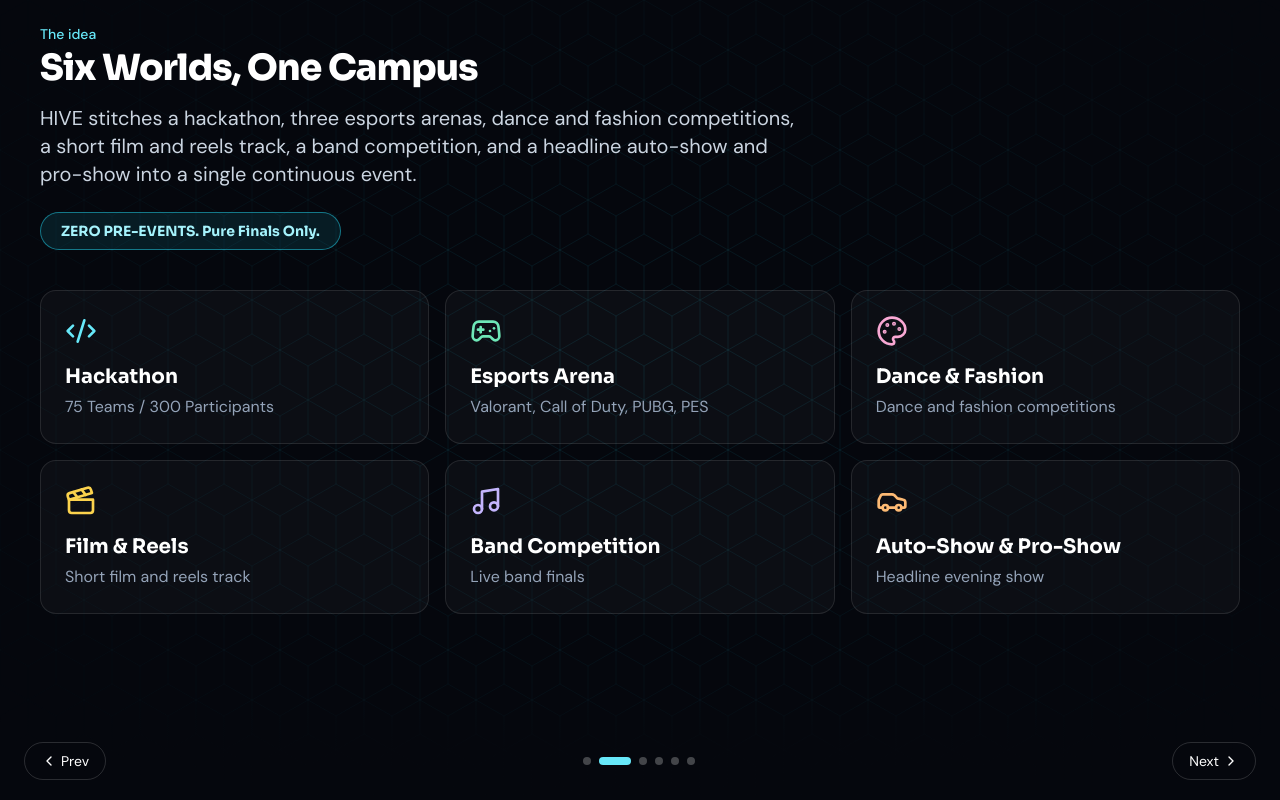
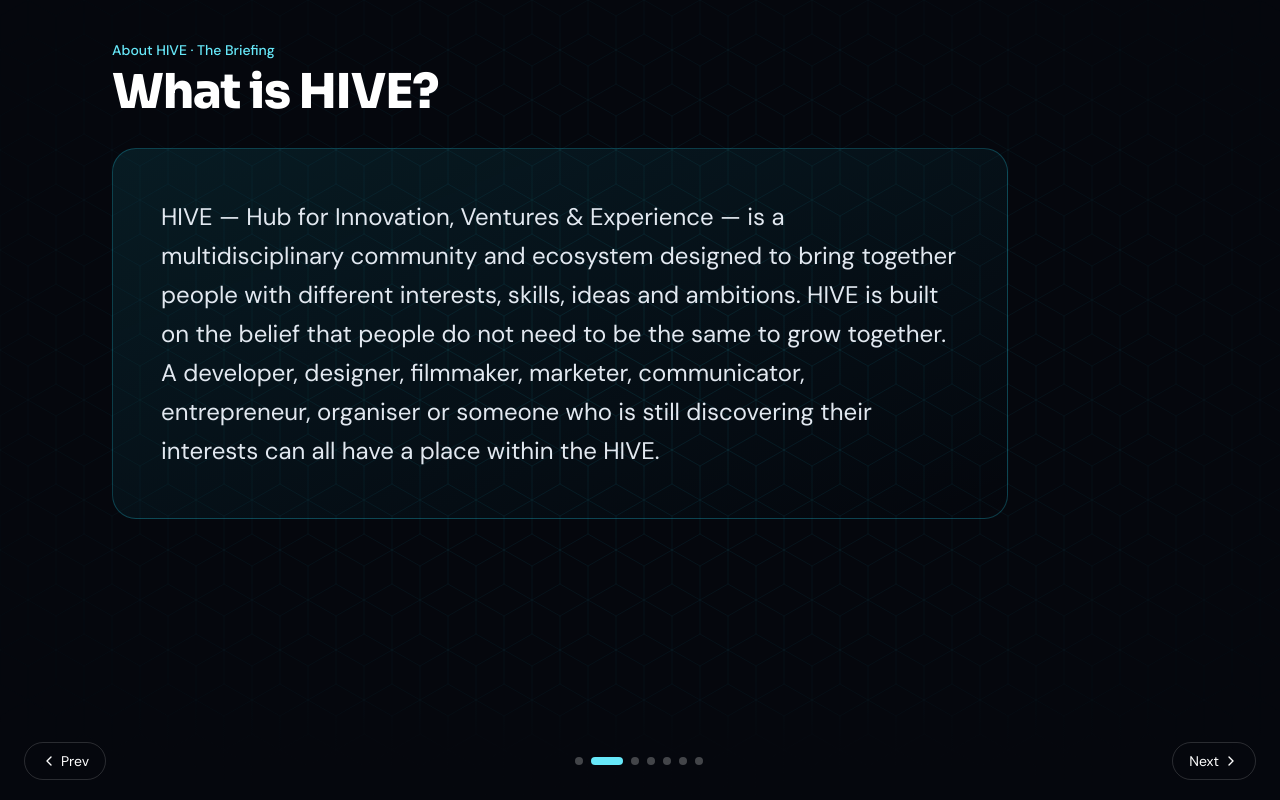
Before and after one commit to SharkSpidy/genesis-deck, a React (Vite) app: page / in a window 1280 px wide. Both pictures are taken after a click on the button 627 px from the left and 761 px from the top of the page. Built offline with nearby package versions, Linux system fonts and the light colour scheme.

Commit message:
Changes Pushed

```diff
--- a/src/App.tsx
+++ b/src/App.tsx
@@ -2,13 +2,14 @@ import { useCallback, useEffect, useState } from 'react'
 import { AnimatePresence, motion } from 'framer-motion'
 import { ChevronLeft, ChevronRight } from 'lucide-react'
 import Slide01Title from './slides/Slide01Title'
-import Slide02Idea from './slides/Slide02Idea'
-import Slide03Value from './slides/Slide03Value'
-import Slide04Revenue from './slides/Slide04Revenue'
-import Slide05Prizes from './slides/Slide05Prizes'
-import Slide06Budget from './slides/Slide06Budget'
+import Slide02About from './slides/Slide02About'
+import Slide03Idea from './slides/Slide03Idea'
+import Slide04Prizes from './slides/Slide04Prizes'
+import Slide05Budget from './slides/Slide05Budget'
+import Slide06Roi from './slides/Slide06Roi'
+import Slide07Appendix from './slides/Slide07Appendix'
 
-const SLIDES = [Slide01Title, Slide02Idea, Slide03Value, Slide04Revenue, Slide05Prizes, Slide06Budget]
+const SLIDES = [Slide01Title, Slide02About, Slide03Idea, Slide04Prizes, Slide05Budget, Slide06Roi, Slide07Appendix]
 
 export default function App() {
   const [currentSlide, setCurrentSlide] = useState(0)
--- /dev/null
+++ b/src/slides/Slide02About.tsx
@@ -0,0 +1,13 @@
+import SlideFrame from './SlideFrame'
+
+export default function Slide02About() {
+  return (
+    <SlideFrame title="What is HIVE?" kicker="About HIVE · The Briefing">
+      <div className="max-w-4xl rounded-3xl border border-cyan-400/25 bg-gradient-to-br from-cyan-400/10 to-transparent p-8 md:p-12">
+        <p className="text-lg leading-relaxed text-slate-200 md:text-2xl md:leading-relaxed">
+          HIVE — Hub for Innovation, Ventures &amp; Experience — is a multidisciplinary community and ecosystem designed to bring together people with different interests, skills, ideas and ambitions. HIVE is built on the belief that people do not need to be the same to grow together. A developer, designer, filmmaker, marketer, communicator, entrepreneur, organiser or someone who is still discovering their interests can all have a place within the HIVE.
+        </p>
+      </div>
+    </SlideFrame>
+  )
+}
--- a/src/slides/Slide02Idea.tsx
+++ b/src/slides/Slide03Idea.tsx
@@ -4,17 +4,17 @@ import SlideFrame from './SlideFrame'
 const ARENAS = [
   { icon: Code2, name: 'Hackathon', sub: '75 Teams / 300 Participants', color: 'text-cyan-300' },
   { icon: Gamepad2, name: 'Esports Arena', sub: 'Valorant, Call of Duty, PUBG, PES', color: 'text-emerald-300' },
-  { icon: Palette, name: 'Dance & Fashion', sub: 'Dance and fashion competitions', color: 'text-pink-300' },
+  { icon: Palette, name: 'Design & Art', sub: 'Digital & physical art', color: 'text-pink-300' },
   { icon: Clapperboard, name: 'Film & Reels', sub: 'Short film and reels track', color: 'text-amber-300' },
   { icon: Music, name: 'Band Competition', sub: 'Live band finals', color: 'text-violet-300' },
   { icon: Car, name: 'Auto-Show & Pro-Show', sub: 'Headline evening show', color: 'text-orange-300' },
 ]
 
-export default function Slide02Idea() {
+export default function Slide03Idea() {
   return (
     <SlideFrame title="Six Worlds, One Campus" kicker="The idea">
       <p className="max-w-3xl text-lg leading-relaxed text-slate-300 md:text-xl">
-        HIVE stitches a hackathon, three esports arenas, dance and fashion competitions, a short film and reels track,
+        HIVE stitches a hackathon, three esports arenas, design and art competitions, a short film and reels track,
         a band competition, and a headline auto-show and pro-show into a single continuous event.
       </p>
       <div className="mt-6 inline-flex w-fit items-center rounded-full border border-cyan-400/50 bg-cyan-400/10 px-5 py-2 font-display text-sm font-bold text-cyan-200">
--- a/src/slides/Slide03Value.tsx
+++ /dev/null
@@ -1,34 +0,0 @@
-import { Users, Landmark, Radio } from 'lucide-react'
-import SlideFrame from './SlideFrame'
-
-const VIPS = ['Chief Minister', 'IT Minister', 'Education Minister', 'Influencers', 'Director Crews', 'Content Creators', 'Celebrities', 'Media Houses', 'Industry Leaders', 'Investors', 'Venture Capitalists', 'Startup Founders']
-
-export default function Slide03Value() {
-  return (
-    <SlideFrame title="What Jain University Gets" kicker="Value proposition">
-      <div className="grid gap-4 lg:grid-cols-5">
-        <div className="rounded-2xl border border-cyan-400/30 bg-gradient-to-br from-cyan-400/15 to-transparent p-6 lg:col-span-2">
-          <Users className="mb-3 h-8 w-8 text-cyan-300" />
-          <p className="font-display text-6xl font-extrabold text-white md:text-7xl">10,000+</p>
-          <p className="mt-2 text-lg text-slate-300">verified student attendees on one campus</p>
-        </div>
-        <div className="rounded-2xl border border-white/10 bg-white/[0.03] p-6 lg:col-span-3">
-          <div className="mb-3 flex items-center gap-3">
-            <Landmark className="h-7 w-7 text-violet-300" />
-            <h3 className="font-display text-xl font-bold text-white">VIPs</h3>
-          </div>
-          <ul className="grid gap-x-4 sm:grid-cols-2 lg:grid-cols-3">
-            {VIPS.map((v) => (<li key={v} className="border-b border-white/5 py-1.5 text-sm text-slate-300">{v}</li>))}
-          </ul>
-        </div>
-        <div className="flex items-center gap-4 rounded-2xl border border-white/10 bg-white/[0.03] p-5 lg:col-span-5">
-          <Radio className="h-8 w-8 shrink-0 text-pink-300" />
-          <div>
-            <h3 className="font-display text-lg font-bold text-white">Tier-1 Infrastructure Showcase</h3>
-            <p className="mt-1 text-slate-300">Delivered through a live national broadcast.</p>
-          </div>
-        </div>
-      </div>
-    </SlideFrame>
-  )
-}
--- a/src/slides/Slide05Prizes.tsx
+++ b/src/slides/Slide04Prizes.tsx
@@ -8,7 +8,7 @@ const FEES = [
   { label: 'Gaming', fee: 'Rs. 2500 & Rs. 500' },
 ]
 
-export default function Slide05Prizes() {
+export default function Slide04Prizes() {
   return (
     <SlideFrame title="Detailed Prize Pool" kicker="Competitions">
       <div className="mb-6 flex flex-wrap items-center gap-4">
--- a/src/slides/Slide06Budget.tsx
+++ b/src/slides/Slide05Budget.tsx
@@ -2,7 +2,7 @@ import { PieChart, Pie, Cell, Tooltip, ResponsiveContainer } from 'recharts'
 import SlideFrame from './SlideFrame'
 import { BUDGET_CATEGORIES, TOTAL_BUDGET, formatINR } from '../data'
 
-export default function Slide06Budget() {
+export default function Slide05Budget() {
   return (
     <SlideFrame title="Financial Dashboard" kicker="The ask">
       <div className="grid items-start gap-8 lg:grid-cols-5">
--- /dev/null
+++ b/src/slides/Slide06Roi.tsx
@@ -0,0 +1,29 @@
+import { ScanLine, Megaphone, BadgeCheck, Cog } from 'lucide-react'
+import SlideFrame from './SlideFrame'
+
+const ITEMS = [
+  { icon: ScanLine, color: 'text-cyan-300', stat: '10,000+', title: 'Verified Admissions Leads', body: 'Every ticket/entry verified via RFID for deep prospective student data.' },
+  { icon: Megaphone, color: 'text-pink-300', stat: '1.5M+', title: 'Institutional Branding & PR', body: '1.5M+ Digital Impressions, National YouTube Broadcast.' },
+  { icon: BadgeCheck, color: 'text-violet-300', stat: 'VIPs', title: 'High-Level Validation', body: 'Hosting Chief Minister, IT Minister, Education Minister, and actor Nivin Pauly.' },
+  { icon: Cog, color: 'text-emerald-300', stat: 'Zero', title: 'Turnkey Execution', body: 'Zero faculty burden; fully managed by the 15-cell HIVE operational engine.' },
+]
+
+export default function Slide06Roi() {
+  return (
+    <SlideFrame title="Scope of the Event & Partnership ROI" kicker="What Jain University gets">
+      <div className="grid gap-5 md:grid-cols-2">
+        {ITEMS.map(({ icon: Icon, color, stat, title, body }, i) => (
+          <div key={title} className="rounded-3xl border border-white/10 bg-white/[0.03] p-7">
+            <div className="mb-4 flex items-center justify-between">
+              <Icon className={`h-8 w-8 ${color}`} />
+              <span className="text-sm text-slate-500">Highlight {i + 1}</span>
+            </div>
+            <p className={`font-display text-4xl font-extrabold md:text-5xl ${color}`}>{stat}</p>
+            <h3 className="mt-3 font-display text-xl font-bold text-white">{title}</h3>
+            <p className="mt-2 text-slate-300">{body}</p>
+          </div>
+        ))}
+      </div>
+    </SlideFrame>
+  )
+}
--- a/src/slides/Slide04Revenue.tsx
+++ b/src/slides/Slide07Appendix.tsx
@@ -9,9 +9,10 @@ const TIERS = [
 ]
 const TOTAL = TIERS.reduce((s, t) => s + t.qty * t.price, 0)
 
-export default function Slide04Revenue() {
+export default function Slide07Appendix() {
   return (
-    <SlideFrame title="Revenue & Ticketing Model" kicker="Ticket income">
+    <SlideFrame title="Revenue Model" kicker="Appendix · Backup Data">
+      <span className="-mt-4 mb-6 inline-block w-fit rounded-full border border-amber-400/50 bg-amber-400/10 px-4 py-1 font-display text-xs font-bold uppercase tracking-widest text-amber-300">Appendix / Backup Slide</span>
       <div className="mb-8 rounded-3xl border border-emerald-400/30 bg-emerald-400/10 p-6 md:p-8">
         <p className="text-slate-300">Target Ticket Income</p>
         <p className="font-display text-4xl font-extrabold text-white md:text-6xl">₹50 Lakhs <span className="text-2xl font-bold text-emerald-300 md:text-3xl">(Final Profit)</span></p>
--- a/src/slides/SlideFrame.tsx
+++ b/src/slides/SlideFrame.tsx
@@ -23,9 +23,9 @@ export default function SlideFrame({ title, kicker, children }: { title: string;
   return (
     <section className="relative h-full w-full overflow-y-auto bg-[#05070d]">
       <HexGrid opacity={0.1} />
-      <div className="relative mx-auto flex min-h-full max-w-7xl flex-col px-6 pb-24 pt-6 md:px-10">
-        {kicker && <p className="mb-1 text-sm font-medium text-cyan-300">{kicker}</p>}
-        <h2 className="mb-4 font-display text-3xl font-extrabold tracking-tight text-white md:text-4xl">{title}</h2>
+      <div className="relative mx-auto flex min-h-full max-w-6xl flex-col px-6 pb-28 pt-10 md:px-12">
+        {kicker && <p className="mb-2 text-sm font-medium text-cyan-300">{kicker}</p>}
+        <h2 className="mb-8 font-display text-3xl font-extrabold tracking-tight text-white md:text-5xl">{title}</h2>
         {children}
       </div>
     </section>
```
